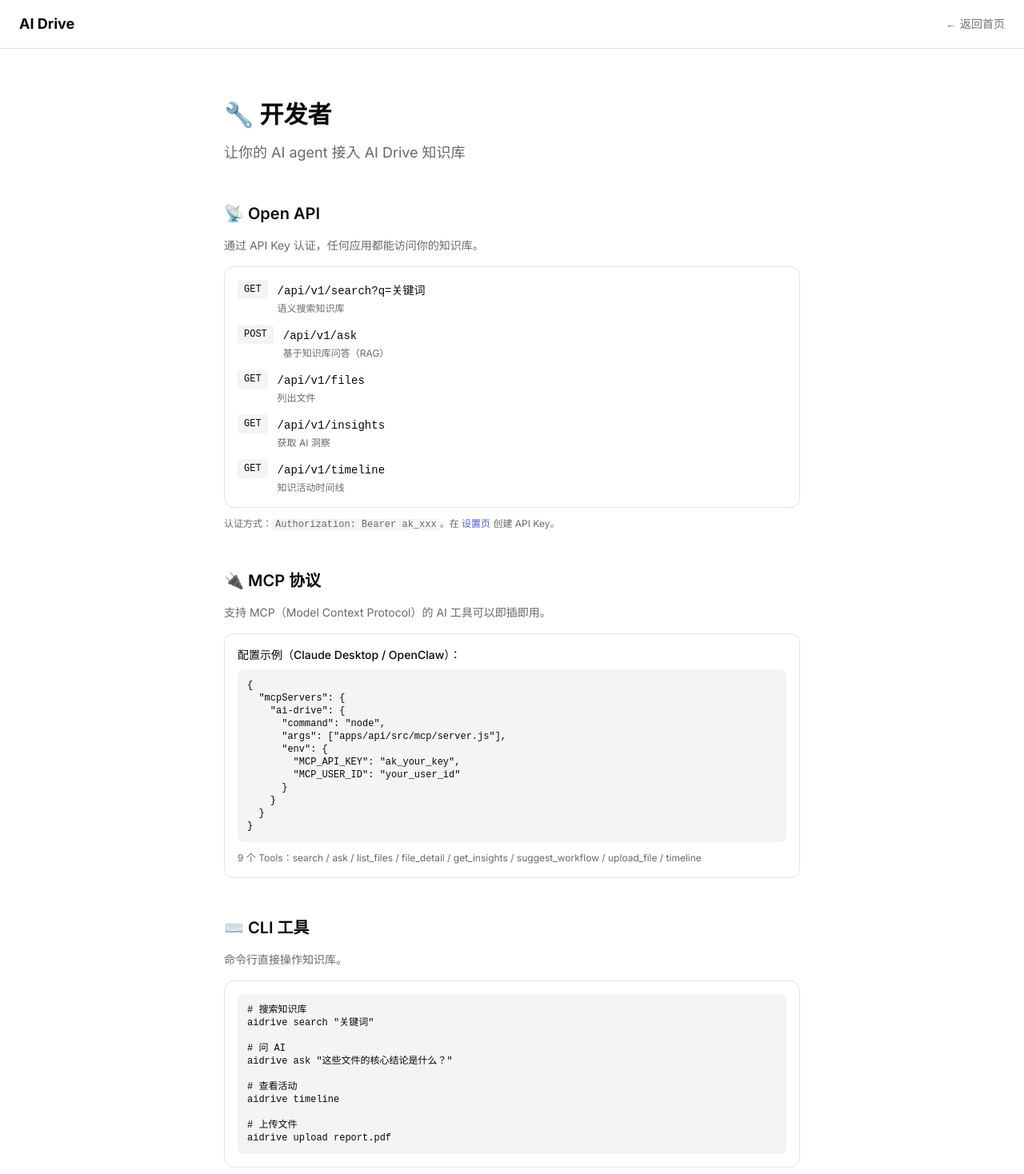
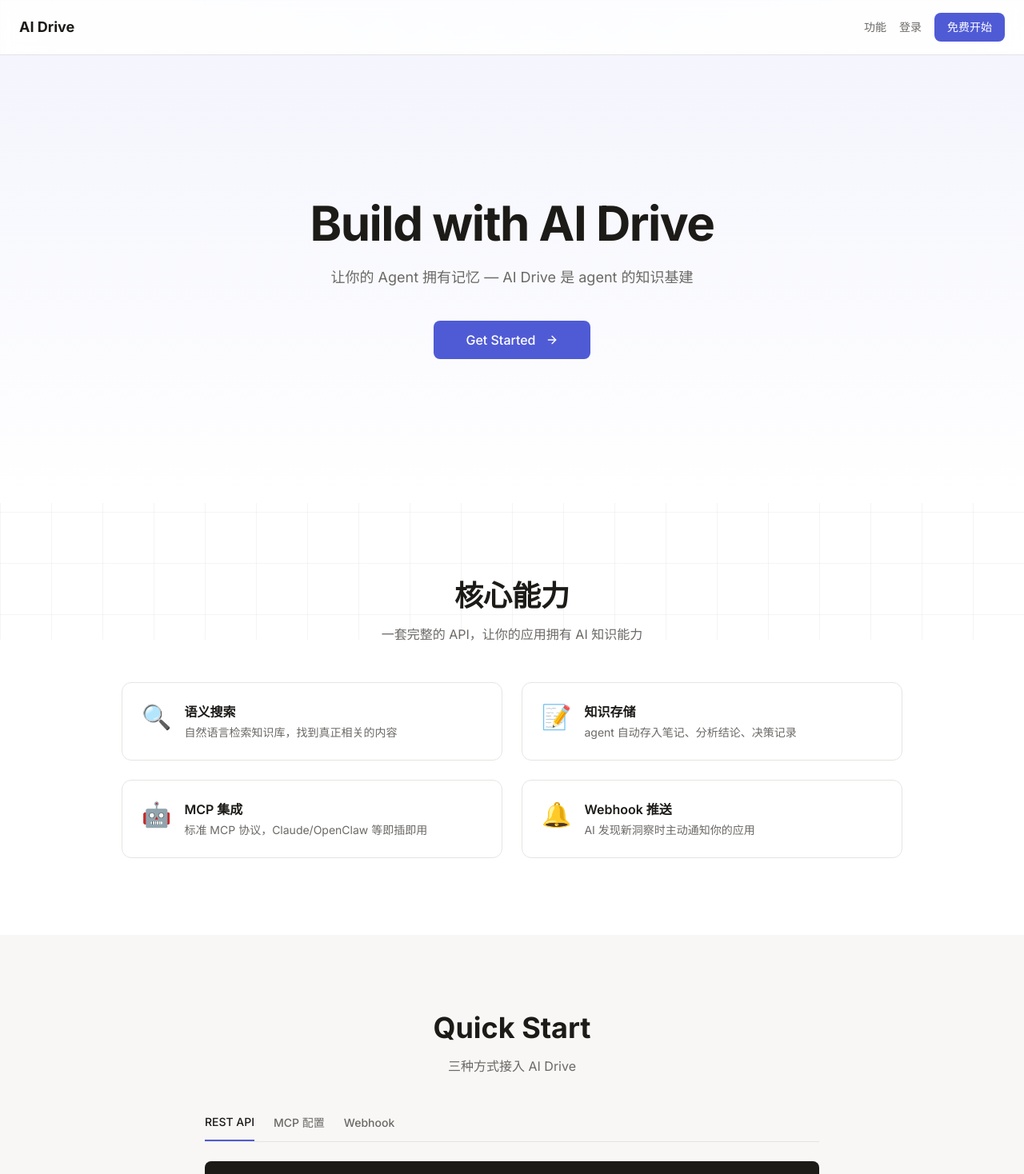
Before and after one commit to DriveMem/drivemem, a Next.js app in the folder apps/web/: page /developers in a window 1280 px wide. Shown: the top 1468 px of the page at 80% size. Built offline with nearby package versions, Linux system fonts and the light colour scheme.

Commit message:
feat(web): /developers landing page MVP — Hero + capability cards + Quick Start tabs + API Key guide

```diff
--- a/apps/web/src/app/developers/page.tsx
+++ b/apps/web/src/app/developers/page.tsx
@@ -1,120 +1,261 @@
+"use client"
+
 import Link from "next/link"
+import { useRef, useEffect, useState, type ReactNode } from "react"
+import { Button } from "@/components/ui/button"
+import { Search, FileText, Plug, Bell, ArrowRight, ChevronRight } from "lucide-react"
 
-export const metadata = {
-  title: "开发者 - AI Drive",
-  description: "AI Drive API 文档、MCP 协议和 CLI 工具",
+/* ---------- FadeIn ---------- */
+function FadeIn({ children, className = "" }: { children: ReactNode; className?: string }) {
+  const ref = useRef<HTMLDivElement>(null)
+  const [visible, setVisible] = useState(false)
+  useEffect(() => {
+    const el = ref.current
+    if (!el) return
+    const timer = setTimeout(() => setVisible(true), 800)
+    const obs = new IntersectionObserver(
+      ([e]) => { if (e.isIntersecting) { setVisible(true); obs.disconnect(); clearTimeout(timer) } },
+      { threshold: 0.05 }
+    )
+    obs.observe(el)
+    return () => { obs.disconnect(); clearTimeout(timer) }
+  }, [])
+  return (
+    <div
+      ref={ref}
+      className={`transition-all duration-700 ${visible ? "opacity-100 translate-y-0" : "opacity-0 translate-y-6"} ${className}`}
+    >
+      {children}
+    </div>
+  )
 }
 
-export default function DevelopersPage() {
-  return (
-    <div className="min-h-screen bg-white">
-      <nav className="flex items-center justify-between border-b px-6 py-4">
-        <Link href="/" className="text-lg font-bold">AI Drive</Link>
-        <Link href="/" className="text-sm text-muted-foreground hover:text-foreground">← 返回首页</Link>
-      </nav>
+/* ---------- Data ---------- */
+const CAPABILITIES = [
+  { icon: Search, emoji: "🔍", title: "语义搜索", desc: "自然语言检索知识库，找到真正相关的内容" },
+  { icon: FileText, emoji: "📝", title: "知识存储", desc: "agent 自动存入笔记、分析结论、决策记录" },
+  { icon: Plug, emoji: "🤖", title: "MCP 集成", desc: "标准 MCP 协议，Claude/OpenClaw 等即插即用" },
+  { icon: Bell, emoji: "🔔", title: "Webhook 推送", desc: "AI 发现新洞察时主动通知你的应用" },
+] as const
 
-      <div className="mx-auto max-w-3xl px-6 py-16">
-        <h1 className="text-3xl font-bold mb-4">🔧 开发者</h1>
-        <p className="text-lg text-[#6B6966] mb-12">
-          让你的 AI agent 接入 AI Drive 知识库
-        </p>
+const TABS = ["REST API", "MCP 配置", "Webhook"] as const
 
-        {/* API Section */}
-        <section className="mb-12">
-          <h2 className="text-xl font-semibold mb-4">📡 Open API</h2>
-          <p className="text-sm text-[#6B6966] mb-4">
-            通过 API Key 认证，任何应用都能访问你的知识库。
-          </p>
-          <div className="rounded-xl border p-4 space-y-3">
-            <div className="flex items-start gap-3">
-              <code className="shrink-0 rounded bg-muted px-2 py-1 text-xs font-mono">GET</code>
-              <div>
-                <code className="text-sm font-mono">/api/v1/search?q=关键词</code>
-                <p className="text-xs text-[#6B6966] mt-1">语义搜索知识库</p>
-              </div>
-            </div>
-            <div className="flex items-start gap-3">
-              <code className="shrink-0 rounded bg-muted px-2 py-1 text-xs font-mono">POST</code>
-              <div>
-                <code className="text-sm font-mono">/api/v1/ask</code>
-                <p className="text-xs text-[#6B6966] mt-1">基于知识库问答（RAG）</p>
-              </div>
-            </div>
-            <div className="flex items-start gap-3">
-              <code className="shrink-0 rounded bg-muted px-2 py-1 text-xs font-mono">GET</code>
-              <div>
-                <code className="text-sm font-mono">/api/v1/files</code>
-                <p className="text-xs text-[#6B6966] mt-1">列出文件</p>
-              </div>
-            </div>
-            <div className="flex items-start gap-3">
-              <code className="shrink-0 rounded bg-muted px-2 py-1 text-xs font-mono">GET</code>
-              <div>
-                <code className="text-sm font-mono">/api/v1/insights</code>
-                <p className="text-xs text-[#6B6966] mt-1">获取 AI 洞察</p>
-              </div>
-            </div>
-            <div className="flex items-start gap-3">
-              <code className="shrink-0 rounded bg-muted px-2 py-1 text-xs font-mono">GET</code>
-              <div>
-                <code className="text-sm font-mono">/api/v1/timeline</code>
-                <p className="text-xs text-[#6B6966] mt-1">知识活动时间线</p>
-              </div>
-            </div>
-          </div>
-          <p className="mt-3 text-xs text-[#6B6966]">
-            认证方式：<code className="rounded bg-muted px-1">Authorization: Bearer ak_xxx</code>
-            。在 <Link href="/settings" className="text-[#4F5BD5] hover:underline">设置页</Link> 创建 API Key。
-          </p>
-        </section>
+const CODE_BLOCKS = [
+  `# 1. 获取 API Key（Settings → API Keys）
 
-        {/* MCP Section */}
-        <section className="mb-12">
-          <h2 className="text-xl font-semibold mb-4">🔌 MCP 协议</h2>
-          <p className="text-sm text-[#6B6966] mb-4">
-            支持 MCP（Model Context Protocol）的 AI 工具可以即插即用。
-          </p>
-          <div className="rounded-xl border p-4">
-            <p className="text-sm font-medium mb-2">配置示例（Claude Desktop / OpenClaw）：</p>
-            <pre className="rounded-lg bg-muted p-3 text-xs font-mono overflow-x-auto">{`{
+# 2. 语义搜索
+curl -X GET 'https://drive.verrrnm.cloud/api/v1/search?q=项目最新进展' \\
+  -H 'Authorization: Bearer YOUR_API_KEY'
+
+# 3. 存入知识
+curl -X POST https://drive.verrrnm.cloud/api/v1/store \\
+  -H 'Authorization: Bearer YOUR_API_KEY' \\
+  -H 'Content-Type: application/json' \\
+  -d '{"content": "今天决定采用方案 A", "title": "决策记录"}'`,
+
+  `{
   "mcpServers": {
     "ai-drive": {
-      "command": "node",
-      "args": ["apps/api/src/mcp/server.js"],
-      "env": {
-        "MCP_API_KEY": "ak_your_key",
-        "MCP_USER_ID": "your_user_id"
+      "url": "https://drive.verrrnm.cloud/mcp",
+      "headers": {
+        "Authorization": "Bearer YOUR_API_KEY"
       }
     }
   }
-}`}</pre>
-            <p className="mt-3 text-xs text-[#6B6966]">
-              9 个 Tools：search / ask / list_files / file_detail / get_insights / suggest_workflow / upload_file / timeline
-            </p>
+}`,
+
+  `# 注册 webhook（即将推出）
+curl -X POST https://drive.verrrnm.cloud/api/v1/webhooks \\
+  -H 'Authorization: Bearer YOUR_API_KEY' \\
+  -H 'Content-Type: application/json' \\
+  -d '{"url": "https://your-app.com/hook", "events": ["insight.created", "file.indexed"]}'`,
+]
+
+const MCP_TOOLS = [
+  "search", "ask", "list_files", "file_detail",
+  "insights", "suggest", "timeline", "upload", "store",
+]
+
+/* ---------- Page ---------- */
+export default function DevelopersPage() {
+  const [activeTab, setActiveTab] = useState(0)
+
+  return (
+    <main className="min-h-screen bg-white text-[#1C1B18] selection:bg-[#4F5BD5]/30">
+      {/* Nav */}
+      <nav className="sticky top-0 z-50 flex items-center justify-between border-b border-[#E5E4E1] bg-white/80 px-6 py-4 backdrop-blur">
+        <Link href="/" className="text-lg font-bold text-[#1C1B18]">AI Drive</Link>
+        <div className="flex items-center gap-4">
+          <a href="#features" className="text-sm text-[#6B6966] hover:text-[#1C1B18] transition">功能</a>
+          <Link href="/login" className="text-sm text-[#6B6966] hover:text-[#1C1B18] transition">登录</Link>
+          <Link href="/signup" className="rounded-lg bg-[#4F5BD5] px-4 py-2 text-sm font-medium text-white hover:bg-[#3D49C4] transition">免费开始</Link>
+        </div>
+      </nav>
+
+      {/* Grid bg */}
+      <div className="pointer-events-none fixed inset-0 z-0 bg-[linear-gradient(rgba(0,0,0,.04)_1px,transparent_1px),linear-gradient(90deg,rgba(0,0,0,.04)_1px,transparent_1px)] bg-[size:64px_64px]" />
+      <div className="pointer-events-none fixed inset-0 z-0 bg-[radial-gradient(ellipse_80%_50%_at_50%_-20%,rgba(79,91,213,.1),transparent)]" />
+
+      {/* Hero */}
+      <section className="relative z-10 flex min-h-[70vh] flex-col items-center justify-center bg-gradient-to-b from-[#F4F5FD] to-white px-6 text-center">
+        <FadeIn>
+          <h1 className="mx-auto max-w-3xl text-4xl font-bold leading-tight tracking-tight sm:text-5xl lg:text-6xl">
+            Build with AI Drive
+          </h1>
+          <p className="mx-auto mt-6 max-w-xl text-lg text-[#6B6966]">
+            让你的 Agent 拥有记忆 — AI Drive 是 agent 的知识基建
+          </p>
+          <div className="mt-10">
+            <Button asChild size="lg" className="h-12 px-10 text-base bg-[#4F5BD5] hover:bg-[#3D49C4] text-white">
+              <a href="#quickstart">Get Started <ArrowRight className="ml-1 h-4 w-4" /></a>
+            </Button>
           </div>
-        </section>
+        </FadeIn>
+      </section>
 
-        {/* CLI Section */}
-        <section className="mb-12">
-          <h2 className="text-xl font-semibold mb-4">⌨️ CLI 工具</h2>
-          <p className="text-sm text-[#6B6966] mb-4">
-            命令行直接操作知识库。
+      {/* Capabilities */}
+      <section id="features" className="relative z-10 mx-auto max-w-5xl px-6 py-24">
+        <FadeIn>
+          <h2 className="text-center text-3xl font-bold sm:text-4xl">核心能力</h2>
+          <p className="mt-4 text-center text-[#6B6966]">一套完整的 API，让你的应用拥有 AI 知识能力</p>
+        </FadeIn>
+        <div className="mt-12 grid grid-cols-1 gap-6 md:grid-cols-2">
+          {CAPABILITIES.map((c, i) => (
+            <FadeIn key={i}>
+              <div className="flex gap-4 rounded-xl border border-[#E5E4E1] p-6 hover:shadow-sm transition">
+                <span className="text-3xl">{c.emoji}</span>
+                <div>
+                  <h3 className="font-semibold text-[#1C1B18]">{c.title}</h3>
+                  <p className="mt-1 text-sm text-[#6B6966]">{c.desc}</p>
+                </div>
+              </div>
+            </FadeIn>
+          ))}
+        </div>
+      </section>
+
+      {/* Quick Start */}
+      <section id="quickstart" className="relative z-10 bg-[#F8F7F5] px-6 py-24">
+        <div className="mx-auto max-w-3xl">
+          <FadeIn>
+            <h2 className="text-center text-3xl font-bold sm:text-4xl">Quick Start</h2>
+            <p className="mt-4 text-center text-[#6B6966]">三种方式接入 AI Drive</p>
+          </FadeIn>
+
+          <FadeIn className="mt-12">
+            {/* Tabs */}
+            <div className="flex gap-6 border-b border-[#E5E4E1]">
+              {TABS.map((tab, i) => (
+                <button
+                  key={tab}
+                  onClick={() => setActiveTab(i)}
+                  className={`pb-3 text-sm font-medium transition ${
+                    activeTab === i
+                      ? "border-b-2 border-[#4F5BD5] text-[#1C1B18]"
+                      : "text-[#6B6966] hover:text-[#1C1B18]"
+                  }`}
+                >
+                  {tab}
+                </button>
+              ))}
+            </div>
+
+            {/* Code block */}
+            <pre className="mt-6 overflow-x-auto rounded-lg bg-[#1C1B18] p-4 font-mono text-sm text-[#E5E4E1]">
+              <code>{CODE_BLOCKS[activeTab]}</code>
+            </pre>
+          </FadeIn>
+        </div>
+      </section>
+
+      {/* API Key Guide */}
+      <section className="relative z-10 mx-auto max-w-3xl px-6 py-24 text-center">
+        <FadeIn>
+          <h2 className="text-2xl font-bold sm:text-3xl">获取 API Key</h2>
+          <p className="mt-4 text-[#6B6966]">
+            在 Settings 页面创建你的 API Key，即可开始集成。
           </p>
-          <div className="rounded-xl border p-4">
-            <pre className="rounded-lg bg-muted p-3 text-xs font-mono overflow-x-auto">{`# 搜索知识库
-aidrive search "关键词"
+          <div className="mt-8">
+            <Button asChild size="lg" className="h-12 px-8 text-base bg-[#4F5BD5] hover:bg-[#3D49C4] text-white">
+              <Link href="/settings">前往创建 API Key <ChevronRight className="ml-1 h-4 w-4" /></Link>
+            </Button>
+          </div>
+        </FadeIn>
+      </section>
 
-# 问 AI
-aidrive ask "这些文件的核心结论是什么？"
+      {/* API Reference */}
+      <section className="relative z-10 border-t border-[#E5E4E1] bg-[#F8F7F5] px-6 py-24">
+        <div className="mx-auto max-w-3xl">
+          <FadeIn>
+            <h2 className="text-2xl font-bold sm:text-3xl">API 参考</h2>
 
-# 查看活动
-aidrive timeline
+            <div className="mt-8 space-y-6">
+              <div>
+                <h3 className="font-semibold text-[#1C1B18]">MCP 工具列表</h3>
+                <p className="mt-2 text-sm text-[#6B6966]">
+                  AI Drive MCP Server 提供 {MCP_TOOLS.length} 个工具：
+                </p>
+                <div className="mt-3 flex flex-wrap gap-2">
+                  {MCP_TOOLS.map((t) => (
+                    <code key={t} className="rounded bg-white px-2 py-1 text-xs font-mono text-[#4F5BD5] border border-[#E5E4E1]">
+                      {t}
+                    </code>
+                  ))}
+                </div>
+              </div>
 
-# 上传文件
-aidrive upload report.pdf`}</pre>
+              <div>
+                <h3 className="font-semibold text-[#1C1B18]">CLI 工具</h3>
+                <p className="mt-2 text-sm text-[#6B6966]">通过命令行快速访问知识库：</p>
+                <pre className="mt-3 overflow-x-auto rounded-lg bg-[#1C1B18] p-4 font-mono text-sm text-[#E5E4E1]">
+                  <code>{`aidrive search "关键词"
+aidrive ask "基于文件回答问题"
+aidrive store "快速存入一段知识"
+aidrive upload report.md`}</code>
+                </pre>
+              </div>
+            </div>
+          </FadeIn>
+        </div>
+      </section>
+
+      {/* Footer */}
+      <footer className="relative z-10 border-t border-[#E5E4E1] bg-[#F8F7F5]">
+        <div className="mx-auto max-w-6xl px-6 py-12">
+          <div className="grid grid-cols-1 md:grid-cols-4 gap-8">
+            <div>
+              <h3 className="text-lg font-bold text-[#1C1B18]">AI Drive</h3>
+              <p className="mt-2 text-sm text-[#6B6966]">你的 AI 知识助手</p>
+            </div>
+            <div>
+              <h4 className="text-sm font-semibold text-[#1C1B18] mb-3">产品</h4>
+              <ul className="space-y-2 text-sm text-[#6B6966]">
+                <li><a href="#features" className="hover:text-[#4F5BD5] transition">功能介绍</a></li>
+                <li><Link href="/login" className="hover:text-[#4F5BD5] transition">登录</Link></li>
+                <li><Link href="/signup" className="hover:text-[#4F5BD5] transition">免费注册</Link></li>
+              </ul>
+            </div>
+            <div>
+              <h4 className="text-sm font-semibold text-[#1C1B18] mb-3">开发者</h4>
+              <ul className="space-y-2 text-sm text-[#6B6966]">
+                <li><Link href="/developers" className="hover:text-[#4F5BD5] transition">API 文档</Link></li>
+                <li><span className="text-[#6B6966]">MCP 协议</span></li>
+                <li><span className="text-[#6B6966]">CLI 工具</span></li>
+              </ul>
+            </div>
+            <div>
+              <h4 className="text-sm font-semibold text-[#1C1B18] mb-3">法律</h4>
+              <ul className="space-y-2 text-sm text-[#6B6966]">
+                <li><Link href="/terms" className="hover:text-[#4F5BD5] transition">使用条款</Link></li>
+                <li><Link href="/privacy" className="hover:text-[#4F5BD5] transition">隐私政策</Link></li>
+              </ul>
+            </div>
           </div>
-        </section>
-      </div>
-    </div>
+          <div className="mt-8 border-t border-[#E5E4E1] pt-6 text-center text-xs text-[#6B6966]">
+            © {new Date().getFullYear()} AI Drive. All rights reserved.
+          </div>
+        </div>
+      </footer>
+    </main>
   )
 }
```
Also changed, not shown: apps/web/src/app/developers/layout.tsx (added, +8 -0 lines).
